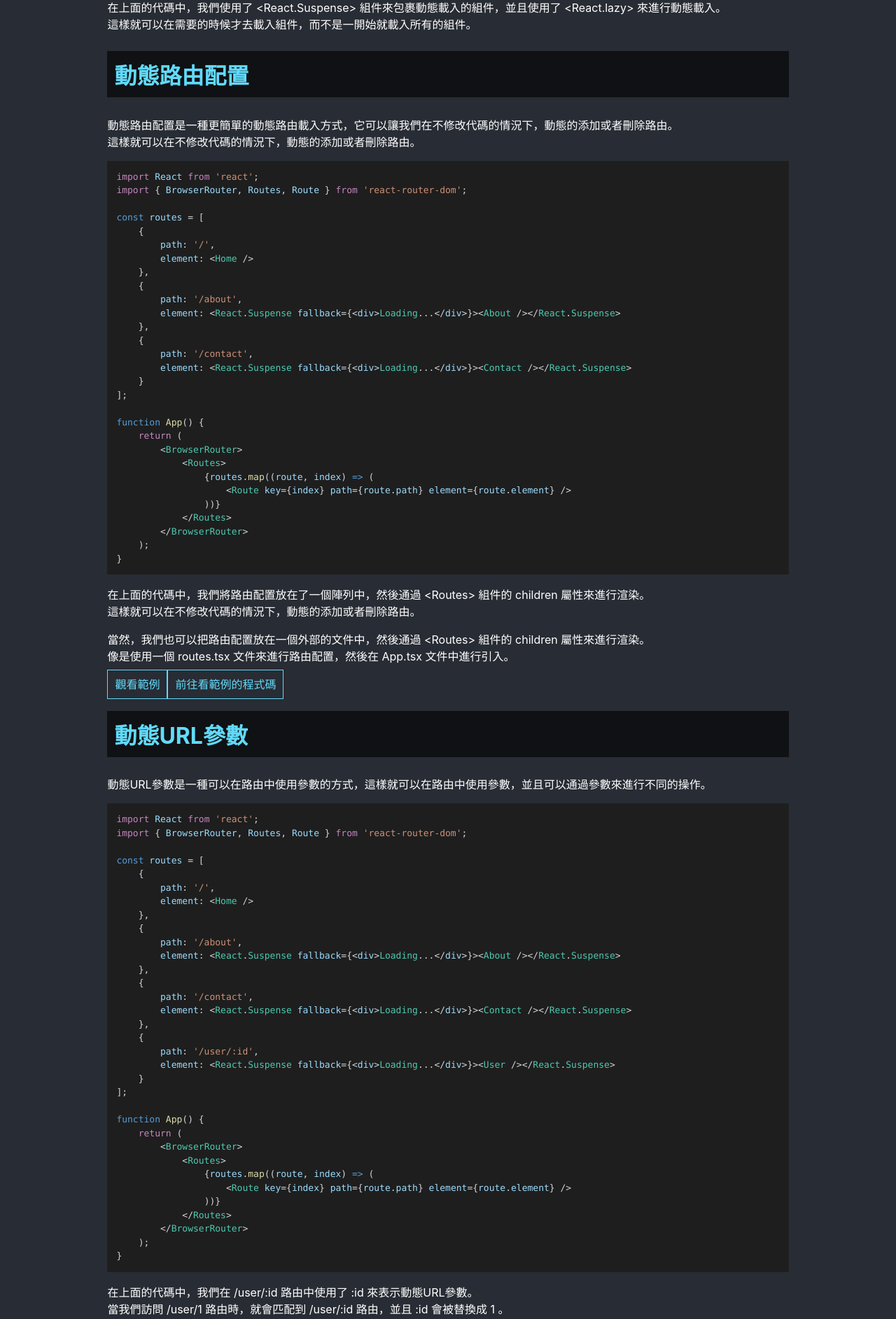
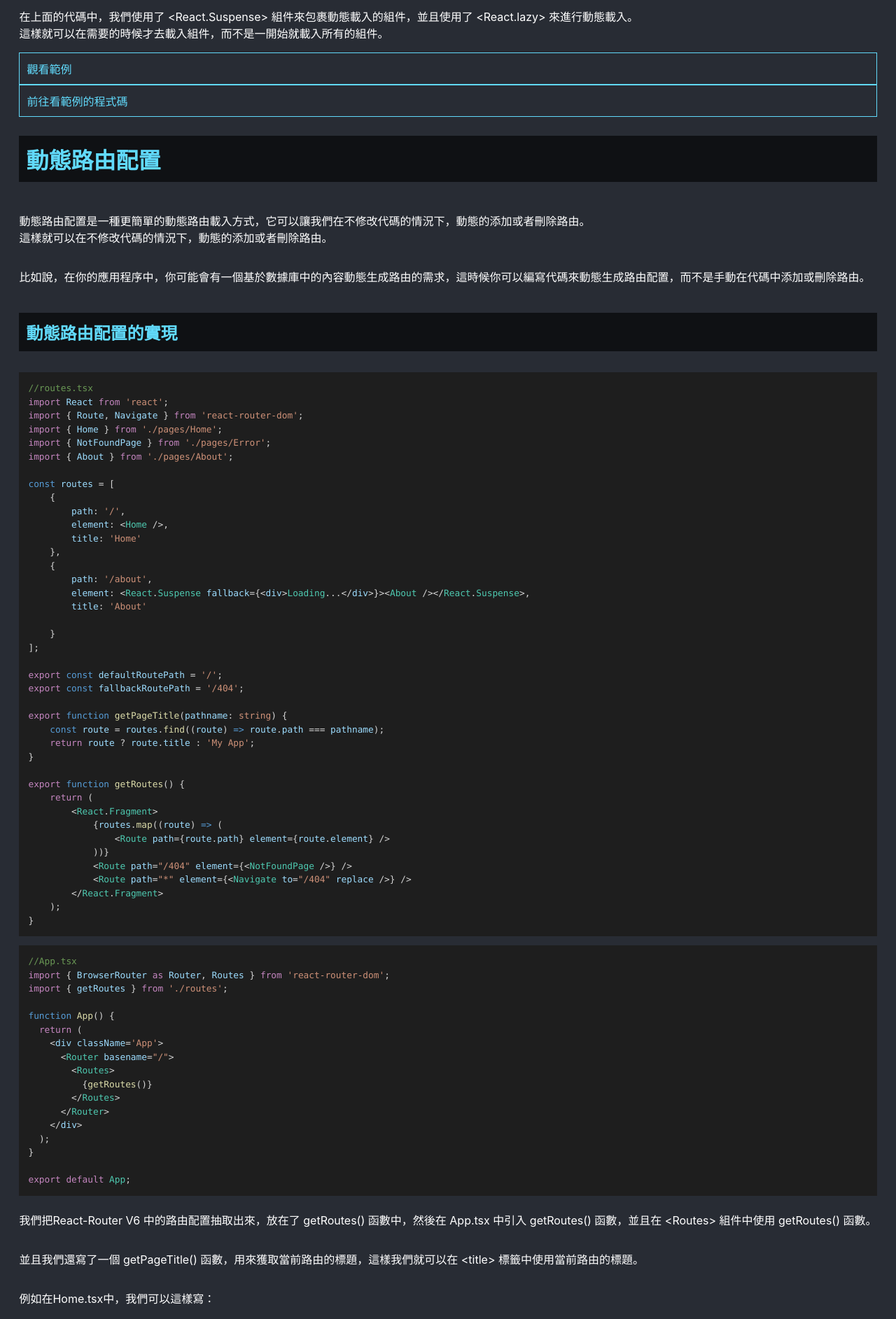
Before and after one commit to Bobo100/React-Router, a Next.js app: page /RouterDynamic in a window 1280 px wide. Shown: the part 800-2685 px from the top of the page at 70% size. Built offline with nearby package versions, Linux system fonts and the light colour scheme.

Commit message:
更新排版問題

```diff
--- a/pages/RouterBasic.tsx
+++ b/pages/RouterBasic.tsx
@@ -11,7 +11,7 @@ function HomePage() {
             <Head>
                 <title>RouterBasic</title>
             </Head>
-            <div>
+            <div className="flex flex-column">
                 <h1>Router的基本語法</h1>
                 <p>這邊，我們將介紹Router的基本語法，並且使用Router來實現SPA。</p>
 
--- a/pages/RouterDynamic.tsx
+++ b/pages/RouterDynamic.tsx
@@ -11,14 +11,12 @@ function HomePage() {
             <Head>
                 <title>RouterDynamic</title>
             </Head>
-            <div>
+            <div className="flex flex-column">
                 <h1>動態Router介紹</h1>
                 <p>我們將介紹React Router v6中的動態路由配置，以及動態路由載入以及動態URL參數。</p>
 
                 <h2>動態路由載入(又俗稱懶加載)</h2>
-                <p>RouterDynamic 是 React Router v6 中的一個新特性，用於動態載入路由配置。<br />
-                    在以前的版本中，所有的路由都必須先在組件中配置好，然後再通過 {` <Routes> `}組件進行呈現。<br />
-                    這樣對於大型應用來說會變得非常冗長且難以維護。</p>
+                <p>React Router v6 提供了 lazy 和 Suspense 組件來實現動態路由載入，也就是俗稱的懶加載。</p>
 
                 <Prism language="typescript" style={vscDarkPlus}>
                     {`import React from 'react';
@@ -43,51 +41,101 @@ function App() {
 
                 <p>在上面的代碼中，我們使用了 {` <React.Suspense> `}組件來包裹動態載入的組件，並且使用了 {` <React.lazy> `}來進行動態載入。<br />
                     這樣就可以在需要的時候才去載入組件，而不是一開始就載入所有的組件。</p>
+                <a href="https://react-router-example-01.vercel.app/">觀看範例</a>
+                <a href="https://github.com/Bobo100/React-Router-Example-01">前往看範例的程式碼</a>
 
                 <h2>動態路由配置</h2>
                 <p>動態路由配置是一種更簡單的動態路由載入方式，它可以讓我們在不修改代碼的情況下，動態的添加或者刪除路由。<br />
                     這樣就可以在不修改代碼的情況下，動態的添加或者刪除路由。</p>
+                <p>比如說，在你的應用程序中，你可能會有一個基於數據庫中的內容動態生成路由的需求，這時候你可以編寫代碼來動態生成路由配置，而不是手動在代碼中添加或刪除路由。</p>
+                <h3>動態路由配置的實現</h3>
 
                 <Prism language="typescript" style={vscDarkPlus}>
-                    {`import React from 'react';
-import { BrowserRouter, Routes, Route } from 'react-router-dom';
+                    {`//routes.tsx
+import React from 'react';
+import { Route, Navigate } from 'react-router-dom';
+import { Home } from './pages/Home';
+import { NotFoundPage } from './pages/Error';
+import { About } from './pages/About';
 
 const routes = [
     {
         path: '/',
-        element: <Home />
+        element: <Home />,
+        title: 'Home'
     },
     {
         path: '/about',
-        element: <React.Suspense fallback={<div>Loading...</div>}><About /></React.Suspense>
-    },
-    {
-        path: '/contact',
-        element: <React.Suspense fallback={<div>Loading...</div>}><Contact /></React.Suspense>
+        element: <React.Suspense fallback={<div>Loading...</div>}><About /></React.Suspense>,
+        title: 'About'
+
     }
 ];
 
-function App() {
+export const defaultRoutePath = '/';
+export const fallbackRoutePath = '/404';
+
+export function getPageTitle(pathname: string) {
+    const route = routes.find((route) => route.path === pathname);
+    return route ? route.title : 'My App';
+}
+
+export function getRoutes() {
     return (
-        <BrowserRouter>
-            <Routes>
-                {routes.map((route, index) => (
-                    <Route key={index} path={route.path} element={route.element} />
-                ))}
-            </Routes>
-        </BrowserRouter>
+        <React.Fragment>
+            {routes.map((route) => (
+                <Route path={route.path} element={route.element} />
+            ))}
+            <Route path="/404" element={<NotFoundPage />} />
+            <Route path="*" element={<Navigate to="/404" replace />} />
+        </React.Fragment>
     );
 }`}
                 </Prism>
 
-                <p>在上面的代碼中，我們將路由配置放在了一個陣列中，然後通過 {` <Routes> `}組件的 {` children `}屬性來進行渲染。<br />
-                    這樣就可以在不修改代碼的情況下，動態的添加或者刪除路由。</p>
+                <Prism language="typescript" style={vscDarkPlus}>
+                    {`//App.tsx
+import { BrowserRouter as Router, Routes } from 'react-router-dom';
+import { getRoutes } from './routes';
 
-                <p>當然，我們也可以把路由配置放在一個外部的文件中，然後通過 {` <Routes> `}組件的 {` children `}屬性來進行渲染。<br />
-                    像是使用一個 {` routes.tsx `}文件來進行路由配置，然後在 {` App.tsx `}文件中進行引入。</p>
+function App() {
+  return (
+    <div className='App'>
+      <Router basename="/">
+        <Routes>
+          {getRoutes()}
+        </Routes>
+      </Router>
+    </div>
+  );
+}
 
-                <a href="https://react-router-example-01.vercel.app/">觀看範例</a>
-                <a href="https://github.com/Bobo100/React-Router-Example-01">前往看範例的程式碼</a>
+export default App;
+`}
+                </Prism>
+
+                <p>我們把React-Router V6 中的路由配置抽取出來，放在了 {` getRoutes() `}函數中，然後在 {` App.tsx `}中引入 {` getRoutes() `}函數，並且在 {` <Routes> `}組件中使用 {` getRoutes() `}函數。</p>
+                <p>並且我們還寫了一個 {` getPageTitle() `}函數，用來獲取當前路由的標題，這樣我們就可以在 {` <title> `}標籤中使用當前路由的標題。</p>
+                <p>例如在Home.tsx中，我們可以這樣寫：</p>
+
+                <Prism language="typescript" style={vscDarkPlus}>
+                    {`import { useLocation } from "react-router-dom";
+import { getPageTitle } from "../routes";
+export const Home = () => {
+    const location = useLocation();
+    const pageTitle = getPageTitle(location.pathname);
+
+    return (
+        <div>
+            <h1>{pageTitle}</h1>
+        </div>
+    );
+};
+`}
+                </Prism>
+
+                <a href="https://react-router-example-02.vercel.app/">觀看範例</a>
+                <a href="https://github.com/Bobo100/React-Router-Example-02">前往看範例的程式碼</a>
 
                 <h2>動態URL參數</h2>
                 <p>動態URL參數是一種可以在路由中使用參數的方式，這樣就可以在路由中使用參數，並且可以通過參數來進行不同的操作。</p>
@@ -151,12 +199,9 @@ function User() {
     );
 }`}
                 </Prism>
+            </div>
 
 
-
-
-            </div>
-            <h3>下一篇：動態Router</h3>
             <div className="link_container">
                 <Link href="/RouterParameters">
                     回到上一篇RouterParameters
--- a/pages/RouterParameters.tsx
+++ b/pages/RouterParameters.tsx
@@ -9,7 +9,7 @@ function HomePage() {
             <Head>
                 <title>RouterParameters</title>
             </Head>
-            <div>
+            <div className="flex flex-column">
                 <h1>React-Router-V6的參數</h1>
                 <p>首先介紹一下前面提到的Router的參數。</p>
                 <p>
--- a/styles/global.scss
+++ b/styles/global.scss
@@ -55,8 +55,13 @@ a {
     padding: 10px;
 }
 
+.link_container {
+    display: flex;
+}
+
 .link_container > a {
     margin: 10px;
+    margin-left: 0;
 }
 
 h1 {
@@ -82,3 +87,7 @@ h3 {
 
     padding: 10px;
 }
+
+pre > code {
+    font-size: 1vw !important;
+}
```
